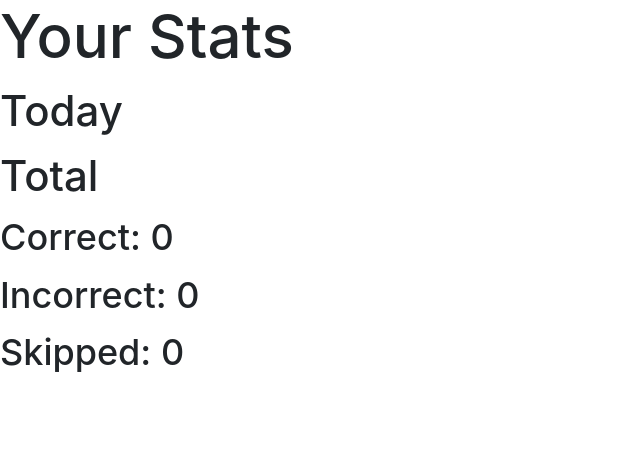
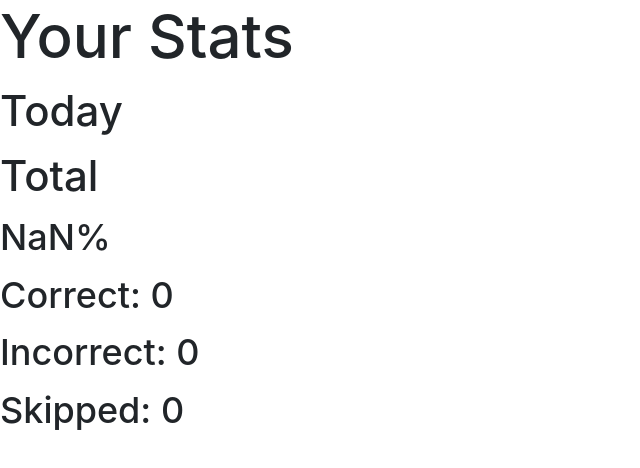
Before and after one commit to CurtainUp/speech-dewey, a React (Create React App) app: page /stats in a window 1280 px wide. Shown: the top 468 px of the page, without its empty margins (0-640 px from the left). Built offline with nearby package versions, Linux system fonts and the light colour scheme; no server answers.

Commit message:
Stats dash displays Total correct, incorrect, skipped and Percentage Correct

```diff
--- a/src/components/stats/Stats.js
+++ b/src/components/stats/Stats.js
@@ -34,7 +34,13 @@ export default class Stats extends Component {
         })
       })
       // .then(() => { return console.table(overall)})
-      .then(() => { return this.setState({overallCorrect: overall.overallCorrect, overallIncorrect: overall.overallIncorrect, overallSkipped: overall.overallSkipped})})
+      .then(() => { return this.setState({ overallCorrect: overall.overallCorrect, overallIncorrect: overall.overallIncorrect, overallSkipped: overall.overallSkipped }) })
+  }
+
+  // Calculates total cards answered
+  getTotalAnswered = () => {
+    let total = this.state.overallCorrect + this.state.overallIncorrect + this.state.overallSkipped
+    return total
   }
 
   // Basic function to calculate percent of correct answers
@@ -44,11 +50,13 @@ export default class Stats extends Component {
     return percentCorrect
   }
 
-componentDidMount = () => {
-  this.getOverallTally()
-}
+  componentDidMount = () => {
+    this.getOverallTally()
+  }
 
   render() {
+    let totalPercentCorrect = this.getPercentageCorrect(this.state.overallCorrect, this.getTotalAnswered())
+
     return (
       <Container>
         <Row>
@@ -60,6 +68,7 @@ componentDidMount = () => {
           </Col>
           <Col>
             <h3>Total</h3>
+            <h4>{totalPercentCorrect}</h4>
             <h4>Correct: {this.state.overallCorrect}</h4>
             <h4>Incorrect: {this.state.overallIncorrect}</h4>
             <h4>Skipped: {this.state.overallSkipped}</h4>
```
